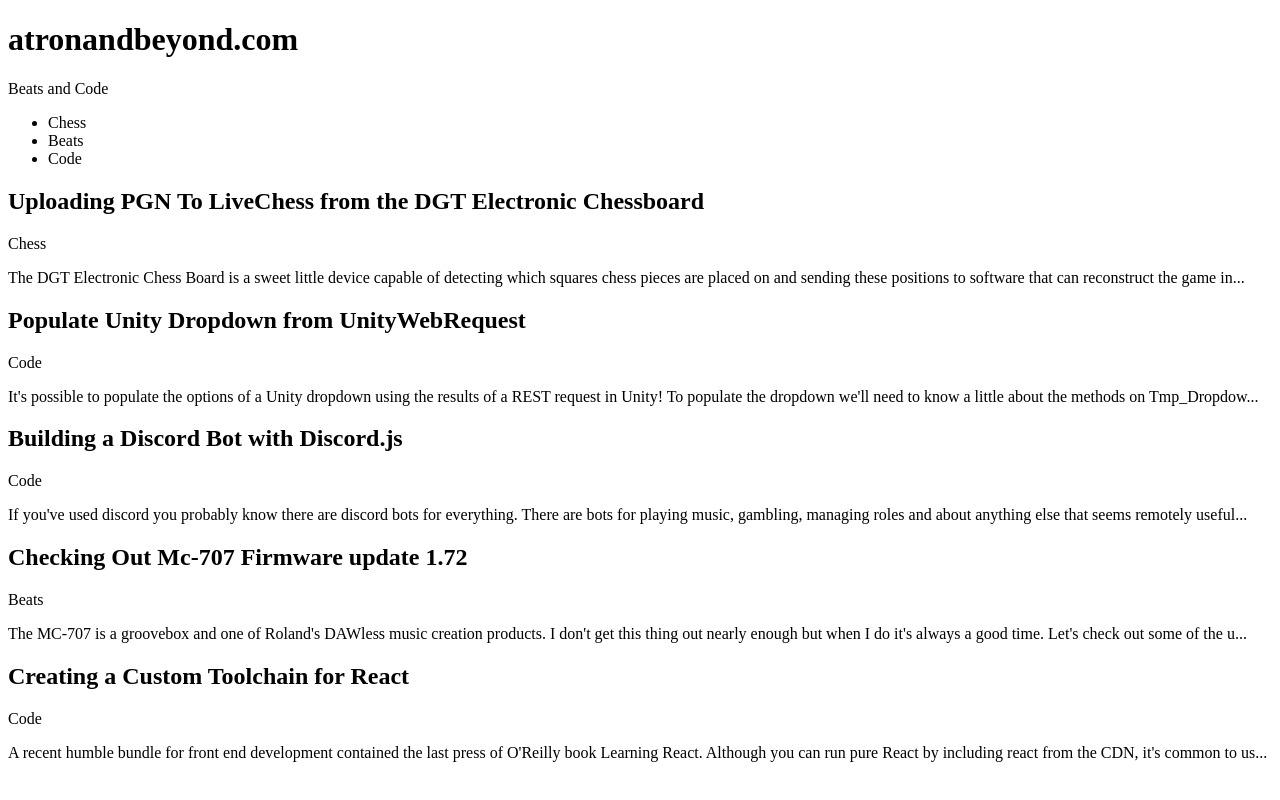
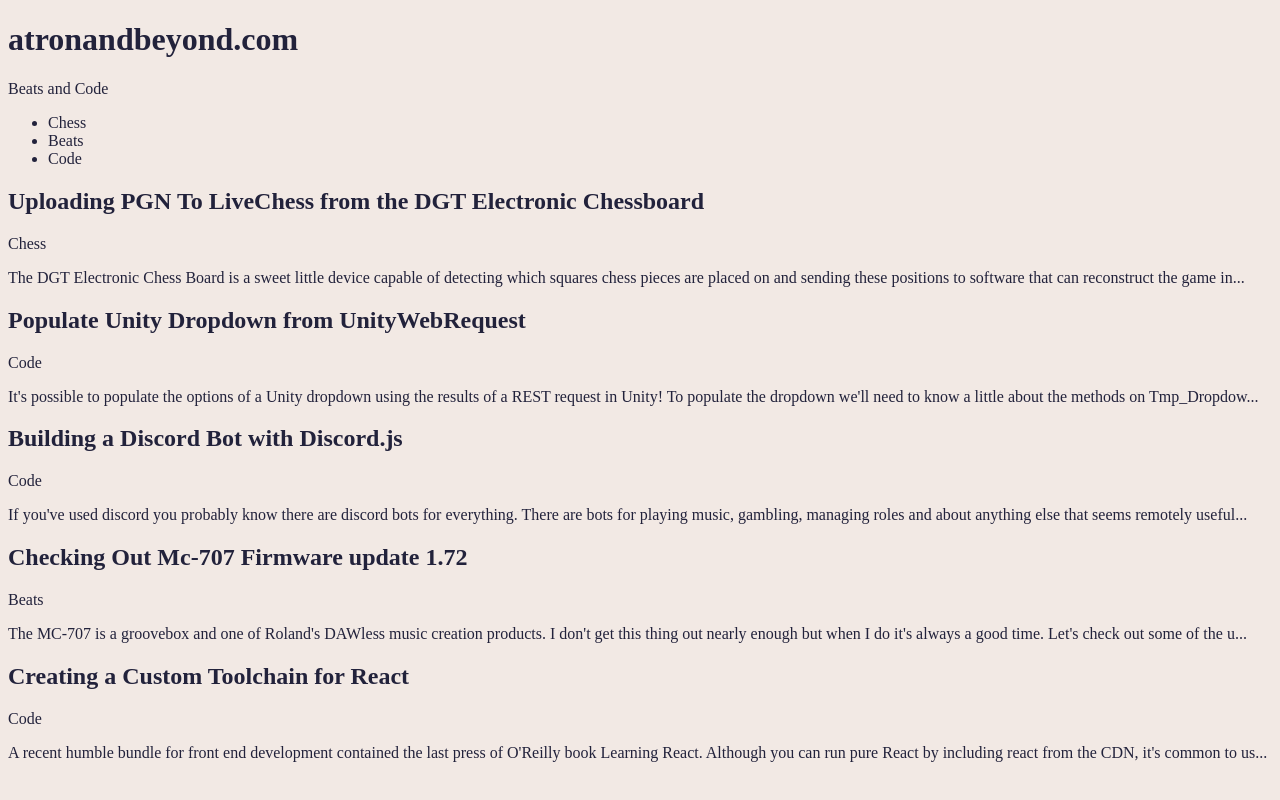
Before and after one commit to awayawm/atronandbeyond.com, a React app: page / in a window 1280 px wide. Built offline with nearby package versions, Linux system fonts and the light colour scheme.

Commit message:
put header data under header property

```diff
--- a/src/App.css
+++ b/src/App.css
@@ -0,0 +1,4 @@
+body {
+  background-color: #f2e9e4;
+  color: #22223b;
+}
--- a/src/App.js
+++ b/src/App.js
@@ -14,10 +14,10 @@ class App extends Component {
       <div className="App">
         <header>
           <h1>
-            {this.state.title}
+            {this.state.header.title}
           </h1>
           <p>
-            {this.state.tagline}
+            {this.state.header.tagline}
           </p>
         </header>
         <nav>
@@ -25,7 +25,10 @@ class App extends Component {
             {this.state.tags.filter(tag => tag.enabled).map((tag, i) => <li key={i}> {tag.name} </li>)}
           </ul>
         </nav>
-        {this.state.articles.filter(article => article.enabled)
+        {
+          // article is enabled
+          this.state.articles.filter(article => article.enabled)
+            // has at least one tag that is enabled
             .filter(article => {
               return _.intersection(article.tags, this.state.tags.filter(tag => tag.enabled).map(value => value.id)).length > 0
             })
@@ -34,7 +37,8 @@ class App extends Component {
                 <h2>{article.title}</h2>
                 <div>{article.tags.map(articleTag => _.find(this.state.tags, (tag) => articleTag == tag.id).name)}</div>
                 <p dangerouslySetInnerHTML={{ __html: _.truncate(article.content, { 'length': 200 }) }} />
-            </div>)}
+              </div>)
+        }
       </div>
     );
   }
--- a/src/data.js
+++ b/src/data.js
@@ -1,6 +1,8 @@
 module.exports = {
-  "title": "atronandbeyond.com",
-  "tagline": "Beats and Code",
+  "header": {
+    "title": "atronandbeyond.com",
+    "tagline": "Beats and Code",
+  },
   "tags": [{
     id: 1,
     name: "Chess",
@@ -18,47 +20,47 @@ module.exports = {
   }],
   "articles": [
     {
-      enabled:true,
+      enabled: true,
       title: "Uploading PGN To LiveChess from the DGT Electronic Chessboard",
       tags: [1],
       date: "2021-06-20",
-      content:`The DGT Electronic Chess Board is a sweet little device capable of detecting which squares chess pieces are placed on and
+      content: `The DGT Electronic Chess Board is a sweet little device capable of detecting which squares chess pieces are placed on and
       sending these positions to software that can reconstruct the game in Pgn or ePgn format.`
     },
     {
-      enabled:true,
+      enabled: true,
       title: "Populate Unity Dropdown from UnityWebRequest",
       tags: [3],
       date: "2021-06-20",
-      content:`It's possible to populate the options of a Unity dropdown using the results of a REST request in Unity!  To populate the dropdown
+      content: `It's possible to populate the options of a Unity dropdown using the results of a REST request in Unity!  To populate the dropdown
       we'll need to know a little about the methods on Tmp_Dropdown, Unity event handlers and maybe a bit about the dropdown template.`
     },
     {
-      enabled:true,
+      enabled: true,
       title: "Building a Discord Bot with Discord.js",
       tags: [3],
       date: "2021-06-20",
-      content:`If you've used discord you probably know there are discord bots for everything.  There are bots for playing music, gambling, managing roles and
+      content: `If you've used discord you probably know there are discord bots for everything.  There are bots for playing music, gambling, managing roles and
       about anything else that seems remotely useful.  This is probably because making a discord bot is pretty straightforward using discord.js.
       `
     },
     {
-      enabled:true,
+      enabled: true,
       title: "Checking Out Mc-707 Firmware update 1.72",
       tags: [2],
       date: "2021-06-20",
-      content:`The MC-707 is a groovebox and one of Roland's DAWless music creation products.  I don't get this thing out nearly enough but when I do it's always
+      content: `The MC-707 is a groovebox and one of Roland's DAWless music creation products.  I don't get this thing out nearly enough but when I do it's always
       a good time.  Let's check out some of the updates in the newest 1.72 firmware.
       <a href="https://www.roland.com/global/support/by_product/mc-707/updates_drivers/fe3f083e-fe45-40ff-9a0d-7283771d846f/" target="_blank">UPDATE HISTORY</a>
       `
     }
     ,
     {
-      enabled:true,
+      enabled: true,
       title: "Creating a Custom Toolchain for React",
       tags: [3],
       date: "2021-06-20",
-      content:`A recent humble bundle for front end development contained the last press of O'Reilly book Learning React.  Although you can run pure React by including react from
+      content: `A recent humble bundle for front end development contained the last press of O'Reilly book Learning React.  Although you can run pure React by including react from
       the CDN, it's common to use a toolchain to bring together a full ecosystems of packages that make developing with React easier.
       This article is heavily inspired by <a href="https://blog.usejournal.com/creating-a-react-app-from-scratch-f3c693b84658"/>this blog post</a>.`
     }
```
Lines whose indentation alone changed are shown as unchanged.
